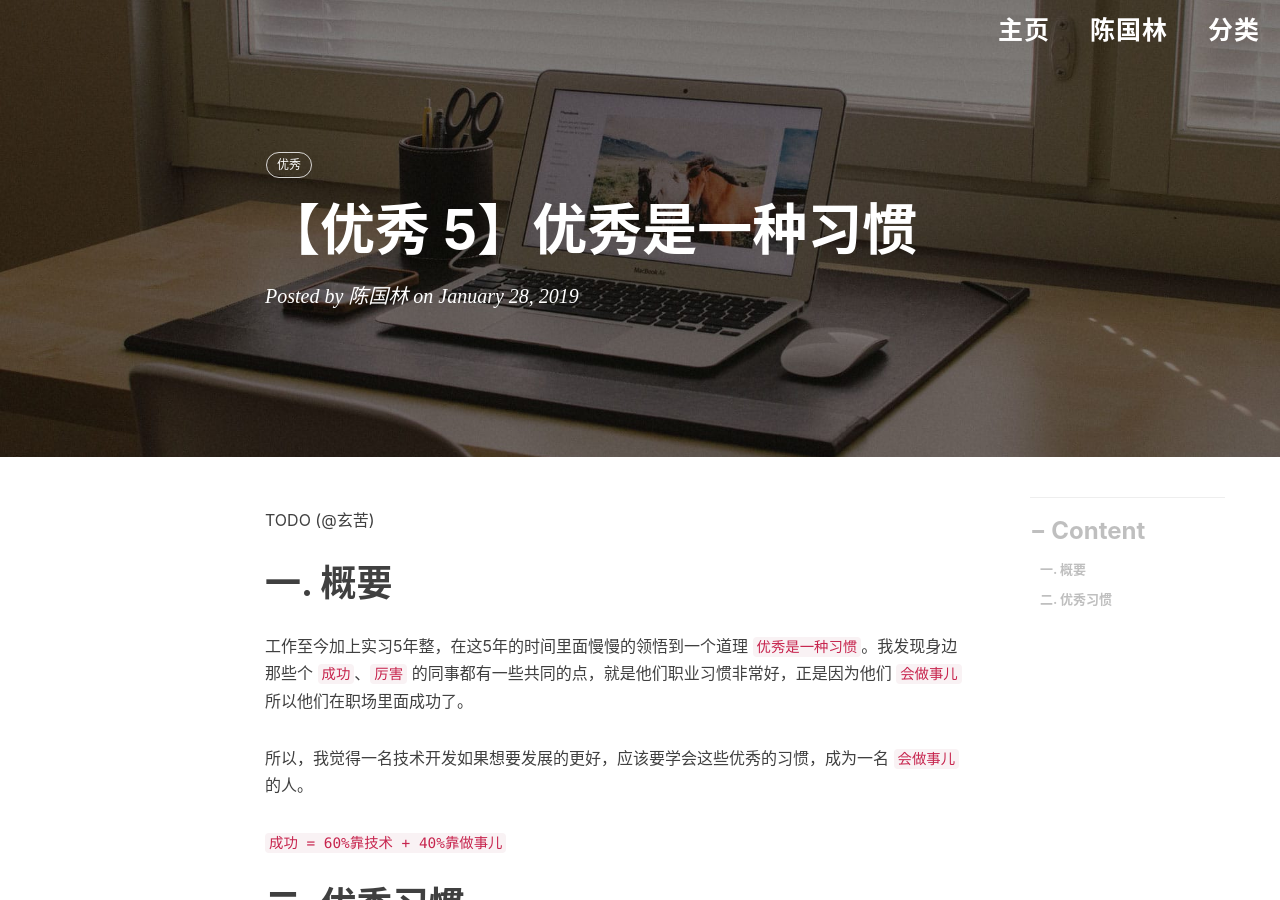
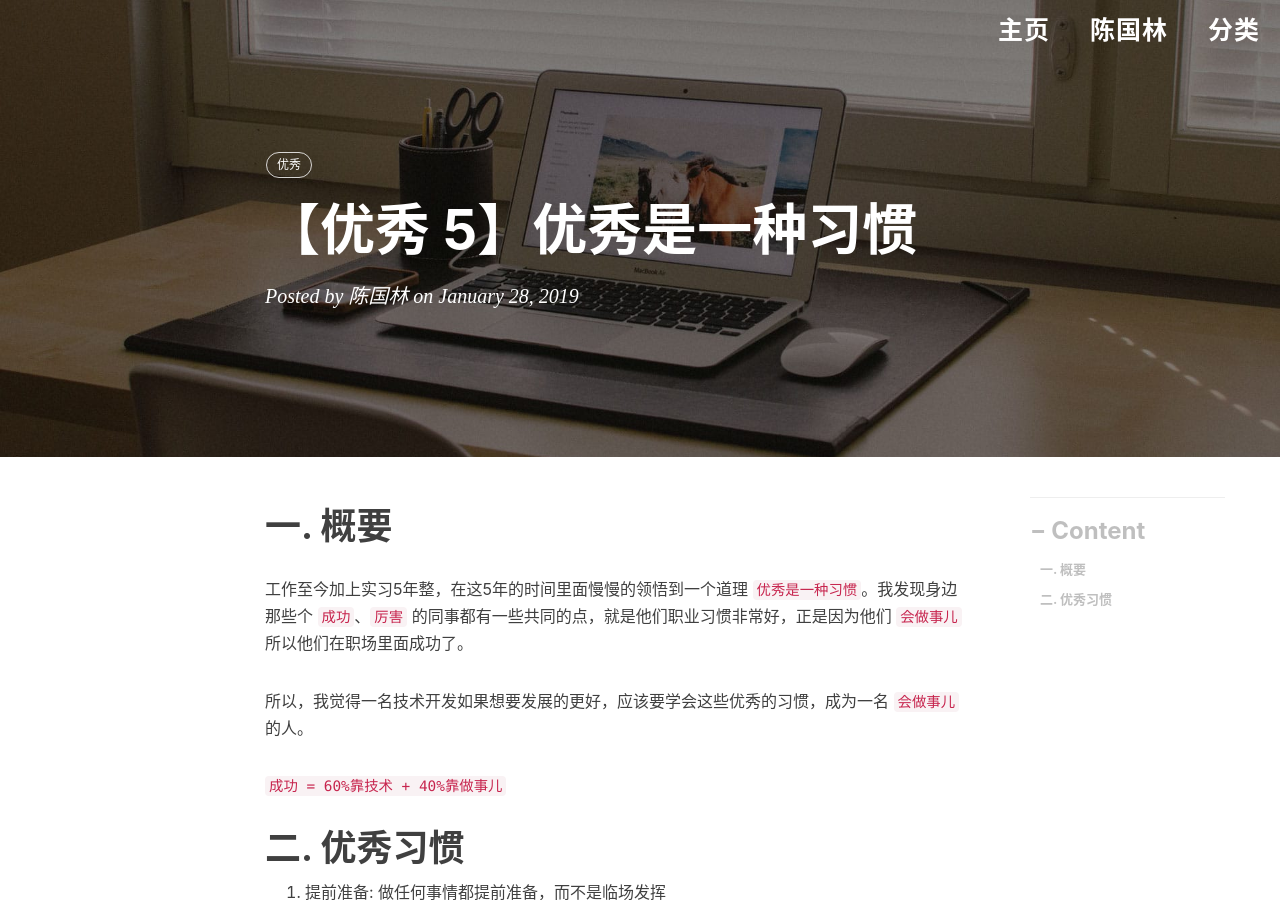
Before and after one commit to engru/chenguolin.github.io, a Jekyll site: the page built from _posts/2019-01-28-【优秀-5】优秀是一种习惯.md, in a window 1280 px wide and 900 px high. Built offline with Jekyll 4.4.1, drawn with Linux system fonts in a browser that asks for light colours; nearby versions of some CDN libraries; comment, search, counter and statistics services are not loaded.

Commit message:
Update 2019-01-28-【优秀-5】优秀是一种习惯.md

```diff
--- a/_posts/2019-01-28-【优秀-5】优秀是一种习惯.md
+++ b/_posts/2019-01-28-【优秀-5】优秀是一种习惯.md
@@ -5,8 +5,6 @@ author: 陈国林 # 作者
 tags:          #标签
     - 优秀
 ---
-
-TODO (@玄苦)
 
 # 一. 概要
 工作至今加上实习5年整，在这5年的时间里面慢慢的领悟到一个道理 `优秀是一种习惯`。我发现身边那些个 `成功`、`厉害` 的同事都有一些共同的点，就是他们职业习惯非常好，正是因为他们 `会做事儿` 所以他们在职场里面成功了。
```
